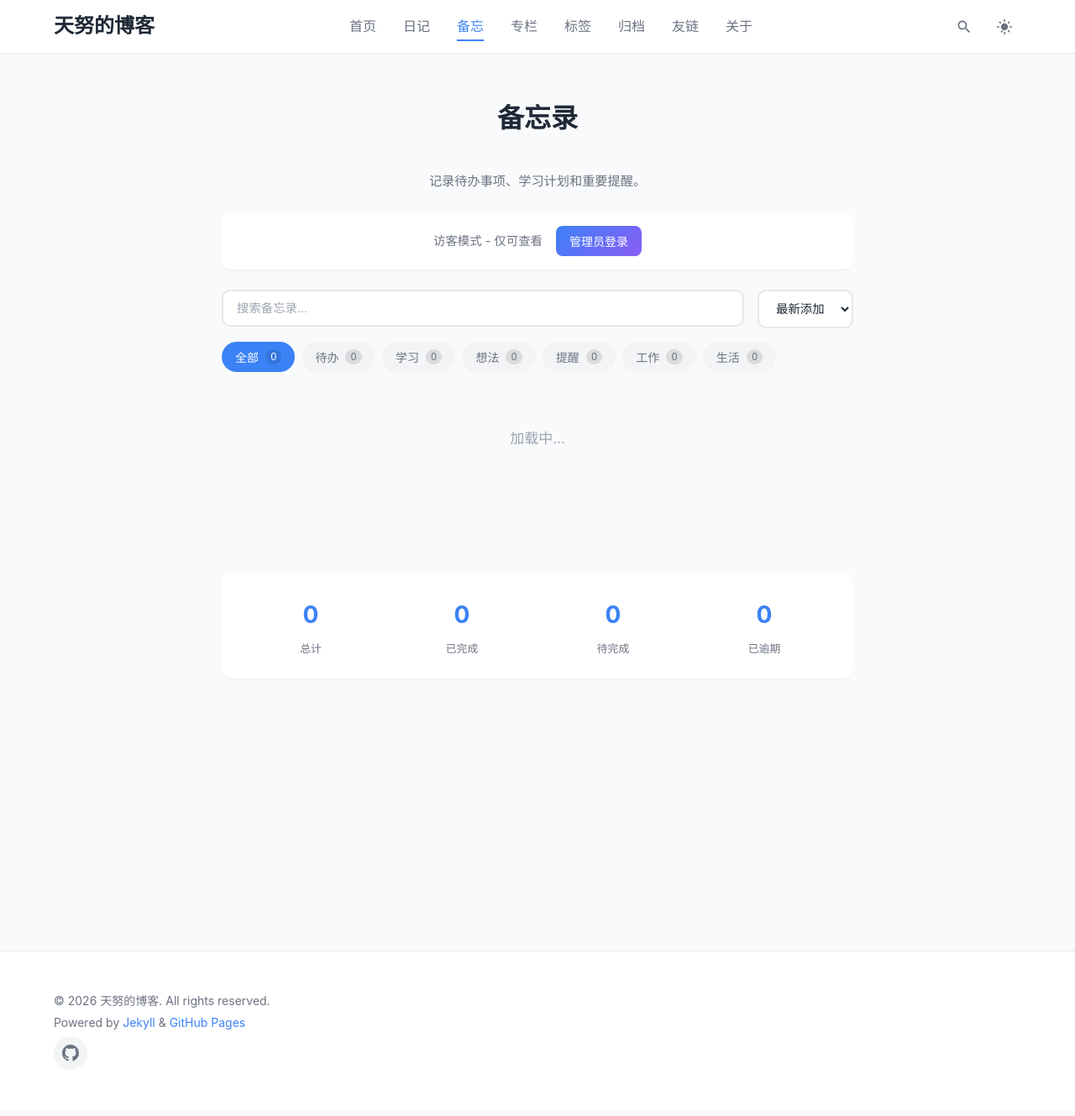
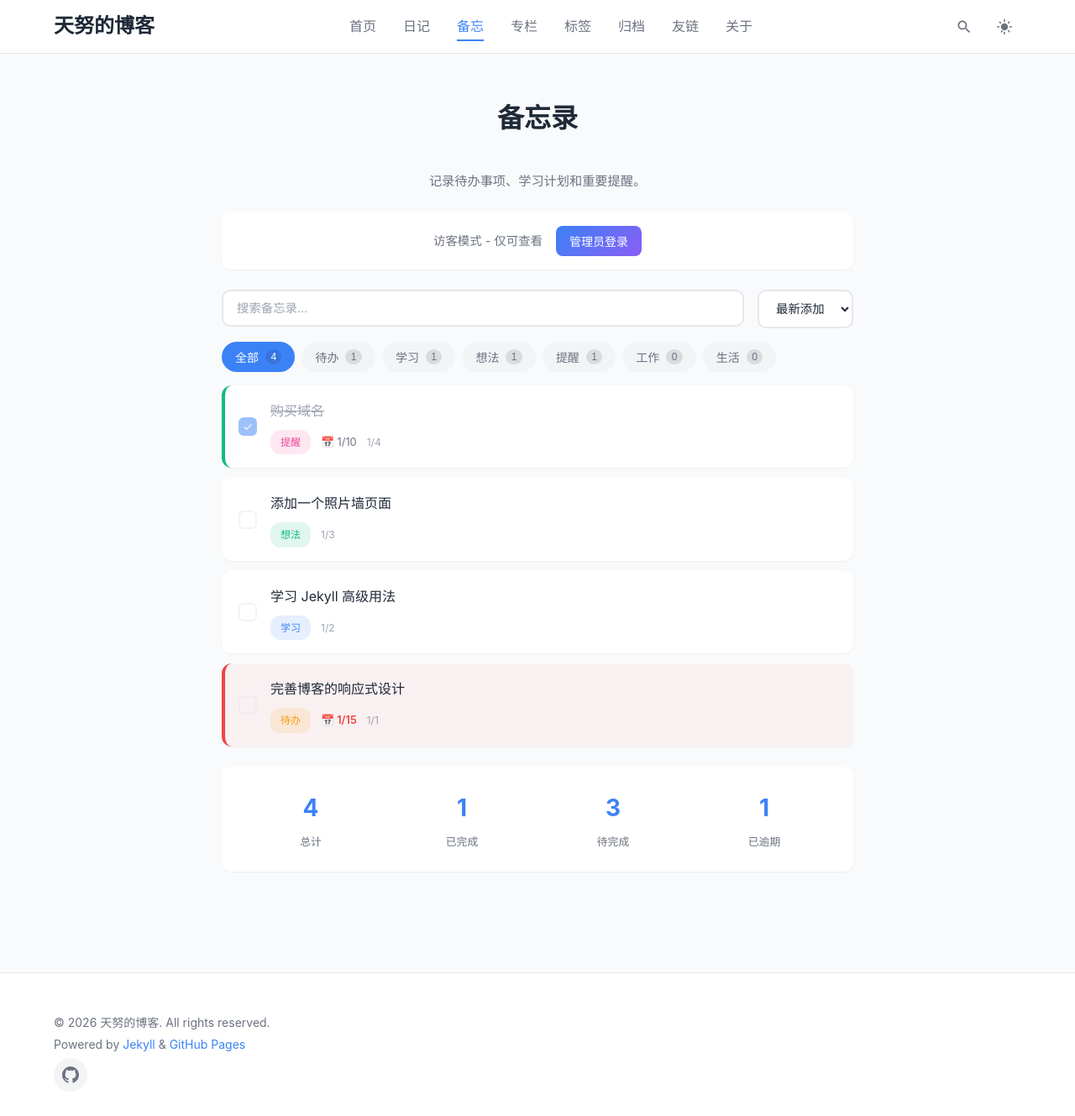
Before and after one commit to tian-nu/tian-nu.github.io, a Jekyll site: the page built from memo.md, in a window 1280 px wide and 1348 px high. Shown: the top 1329 px of the window at 84% size. Built offline with Jekyll 4.4.1, drawn with Linux system fonts in a browser that asks for light colours; some of the changed lines change nothing that is shown.

Commit message:
修复备忘录功能：简化登录验证，修复加载问题

```diff
--- a/memo.md
+++ b/memo.md
@@ -92,15 +92,26 @@
       <span class="stat-label">已逾期</span>
     </div>
   </div>
+
+  <!-- 数据操作 (仅管理员可见) -->
+  <div class="memo-actions" id="memo-actions-section" style="display: none;">
+    <button onclick="exportMemos()" class="action-btn">
+      <svg viewBox="0 0 24 24" width="16" height="16"><path fill="currentColor" d="M19 9h-4V3H9v6H5l7 7 7-7zM5 18v2h14v-2H5z"/></svg>
+      导出数据
+    </button>
+    <button onclick="clearAllMemos()" class="action-btn danger">
+      <svg viewBox="0 0 24 24" width="16" height="16"><path fill="currentColor" d="M6 19c0 1.1.9 2 2 2h8c1.1 0 2-.9 2-2V7H6v12zM19 4h-3.5l-1-1h-5l-1 1H5v2h14V4z"/></svg>
+      清空全部
+    </button>
+  </div>
 </div>
 
 <script>
-// 数据存储在 _data/memos.json 文件中
-// 通过 GitHub Actions 自动部署更新
+// 数据存储
 let memos = [];
 let currentFilter = 'all';
 let isAdmin = false;
-const ADMIN_PASSWORD_HASH = '21232f297a57a5a743894a0e4a801fc3'; // admin123 的 MD5
+const ADMIN_PASSWORD = 'admin123';
 
 // 分类配置
 const categories = {
@@ -113,12 +124,12 @@
 };
 
 // 初始化
-async function init() {
+function init() {
   // 检查登录状态
   checkLoginStatus();
 
   // 加载备忘录数据
-  await loadMemos();
+  loadMemos();
 
   // 设置默认日期为今天
   const dateInput = document.getElementById('memo-date');
@@ -150,11 +161,11 @@
     const hoursSinceLogin = (Date.now() - parseInt(loginTime)) / (1000 * 60 * 60);
     if (hoursSinceLogin < 24) {
       isAdmin = true;
-      updateAdminUI();
     } else {
       localStorage.removeItem('admin_login_time');
     }
   }
+  updateAdminUI();
 }
 
 // 更新管理员界面
@@ -163,17 +174,20 @@
   const loginBtn = document.getElementById('login-btn');
   const logoutBtn = document.getElementById('logout-btn');
   const addSection = document.getElementById('memo-add-section');
+  const actionsSection = document.getElementById('memo-actions-section');
 
   if (isAdmin) {
     loginText.textContent = '管理员模式 - 可编辑';
     loginBtn.style.display = 'none';
     logoutBtn.style.display = 'inline-block';
     if (addSection) addSection.style.display = 'flex';
+    if (actionsSection) actionsSection.style.display = 'flex';
   } else {
     loginText.textContent = '访客模式 - 仅可查看';
     loginBtn.style.display = 'inline-block';
     logoutBtn.style.display = 'none';
     if (addSection) addSection.style.display = 'none';
+    if (actionsSection) actionsSection.style.display = 'none';
   }
 
   renderMemos();
@@ -191,165 +205,10 @@
   document.getElementById('admin-password').value = '';
 }
 
-// MD5 简单实现
-function md5(string) {
-  function rotateLeft(lValue, iShiftBits) {
-    return (lValue << iShiftBits) | (lValue >>> (32 - iShiftBits));
-  }
-  function addUnsigned(lX, lY) {
-    var lX4, lY4, lX8, lY8, lResult;
-    lX8 = (lX & 0x80000000);
-    lY8 = (lY & 0x80000000);
-    lX4 = (lX & 0x40000000);
-    lY4 = (lY & 0x40000000);
-    lResult = (lX & 0x3FFFFFFF) + (lY & 0x3FFFFFFF);
-    if (lX4 & lY4) return (lResult ^ 0x80000000 ^ lX8 ^ lY8);
-    if (lX4 | lY4) {
-      if (lResult & 0x40000000) return (lResult ^ 0xC0000000 ^ lX8 ^ lY8);
-      else return (lResult ^ 0x40000000 ^ lX8 ^ lY8);
-    } else {
-      return (lResult ^ lX8 ^ lY8);
-    }
-  }
-  function f(x, y, z) { return (x & y) | ((~x) & z); }
-  function g(x, y, z) { return (x & z) | (y & (~z)); }
-  function h(x, y, z) { return (x ^ y ^ z); }
-  function i(x, y, z) { return (y ^ (x | (~z))); }
-  function ff(a, b, c, d, x, s, ac) {
-    a = addUnsigned(a, addUnsigned(addUnsigned(f(b, c, d), x), ac));
-    return addUnsigned(rotateLeft(a, s), b);
-  }
-  function gg(a, b, c, d, x, s, ac) {
-    a = addUnsigned(a, addUnsigned(addUnsigned(g(b, c, d), x), ac));
-    return addUnsigned(rotateLeft(a, s), b);
-  }
-  function hh(a, b, c, d, x, s, ac) {
-    a = addUnsigned(a, addUnsigned(addUnsigned(h(b, c, d), x), ac));
-    return addUnsigned(rotateLeft(a, s), b);
-  }
-  function ii(a, b, c, d, x, s, ac) {
-    a = addUnsigned(a, addUnsigned(addUnsigned(i(b, c, d), x), ac));
-    return addUnsigned(rotateLeft(a, s), b);
-  }
-  function convertToWordArray(string) {
-    var lWordCount;
-    var lMessageLength = string.length;
-    var lNumberOfWordsTemp1 = lMessageLength + 8;
-    var lNumberOfWordsTemp2 = (lNumberOfWordsTemp1 - (lNumberOfWordsTemp1 % 64)) / 64;
-    var lNumberOfWords = (lNumberOfWordsTemp2 + 1) * 16;
-    var lWordArray = new Array(lNumberOfWords - 1);
-    var lBytePosition = 0;
-    var lByteCount = 0;
-    while (lByteCount < lMessageLength) {
-      lWordCount = (lByteCount - (lByteCount % 4)) / 4;
-      lBytePosition = (lByteCount % 4) * 8;
-      lWordArray[lWordCount] = (lWordArray[lWordCount] | (string.charCodeAt(lByteCount) << lBytePosition));
-      lByteCount++;
-    }
-    lWordCount = (lByteCount - (lByteCount % 4)) / 4;
-    lBytePosition = (lByteCount % 4) * 8;
-    lWordArray[lWordCount] = lWordArray[lWordCount] | (0x80 << lBytePosition);
-    lWordArray[lNumberOfWords - 2] = lMessageLength << 3;
-    lWordArray[lNumberOfWords - 1] = lMessageLength >>> 29;
-    return lWordArray;
-  }
-  function wordToHex(lValue) {
-    var wordToHexValue = '', wordToHexValueTemp = '', lByte, lCount;
-    for (lCount = 0; lCount <= 3; lCount++) {
-      lByte = (lValue >>> (lCount * 8)) & 255;
-      wordToHexValueTemp = '0' + lByte.toString(16);
-      wordToHexValue = wordToHexValue + wordToHexValueTemp.substr(wordToHexValueTemp.length - 2, 2);
-    }
-    return wordToHexValue;
-  }
-  var x = [];
-  var k, AA, BB, CC, DD, a, b, c, d;
-  var S11 = 7, S12 = 12, S13 = 17, S14 = 22;
-  var S21 = 5, S22 = 9, S23 = 14, S24 = 20;
-  var S31 = 4, S32 = 11, S33 = 16, S34 = 23;
-  var S41 = 6, S42 = 10, S43 = 15, S44 = 21;
-  string = unescape(encodeURIComponent(string));
-  x = convertToWordArray(string);
-  a = 0x67452301; b = 0xEFCDAB89; c = 0x98BADCFE; d = 0x10325476;
-  for (k = 0; k < x.length; k += 16) {
-    AA = a; BB = b; CC = c; DD = d;
-    a = ff(a, b, c, d, x[k + 0], S11, 0xD76AA478);
-    d = ff(d, a, b, c, x[k + 1], S12, 0xE8C7B756);
-    c = ff(c, d, a, b, x[k + 2], S13, 0x242070DB);
-    b = ff(b, c, d, a, x[k + 3], S14, 0xC1BDCEEE);
-    a = ff(a, b, c, d, x[k + 4], S11, 0xF57C0FAF);
-    d = ff(d, a, b, c, x[k + 5], S12, 0x4787C62A);
-    c = ff(c, d, a, b, x[k + 6], S13, 0xA8304613);
-    b = ff(b, c, d, a, x[k + 7], S14, 0xFD469501);
-    a = ff(a, b, c, d, x[k + 8], S11, 0x698098D8);
-    d = ff(d, a, b, c, x[k + 9], S12, 0x8B44F7AF);
-    c = ff(c, d, a, b, x[k + 10], S13, 0xFFFF5BB1);
-    b = ff(b, c, d, a, x[k + 11], S14, 0x895CD7BE);
-    a = ff(a, b, c, d, x[k + 12], S11, 0x6B901122);
-    d = ff(d, a, b, c, x[k + 13], S12, 0xFD987193);
-    c = ff(c, d, a, b, x[k + 14], S13, 0xA679438E);
-    b = ff(b, c, d, a, x[k + 15], S14, 0x49B40821);
-    a = gg(a, b, c, d, x[k + 1], S21, 0xF61E2562);
-    d = gg(d, a, b, c, x[k + 6], S22, 0xC040B340);
-    c = gg(c, d, a, b, x[k + 11], S23, 0x265E5A51);
-    b = gg(b, c, d, a, x[k + 0], S24, 0xE9B6C7AA);
-    a = gg(a, b, c, d, x[k + 5], S21, 0xD62F105D);
-    d = gg(d, a, b, c, x[k + 10], S22, 0x2441453);
-    c = gg(c, d, a, b, x[k + 15], S23, 0xD8A1E681);
-    b = gg(b, c, d, a, x[k + 4], S24, 0xE7D3FBC8);
-    a = gg(a, b, c, d, x[k + 9], S21, 0x21E1CDE6);
-    d = gg(d, a, b, c, x[k + 14], S22, 0xC33707D6);
-    c = gg(c, d, a, b, x[k + 3], S23, 0xF4D50D87);
-    b = gg(b, c, d, a, x[k + 8], S24, 0x455A14ED);
-    a = gg(a, b, c, d, x[k + 13], S21, 0xA9E3E905);
-    d = gg(d, a, b, c, x[k + 2], S22, 0xFCEFA3F8);
-    c = gg(c, d, a, b, x[k + 7], S23, 0x676F02D9);
-    b = gg(b, c, d, a, x[k + 12], S24, 0x8D2A4C8A);
-    a = hh(a, b, c, d, x[k + 5], S31, 0xFFFA3942);
-    d = hh(d, a, b, c, x[k + 8], S32, 0x8771F681);
-    c = hh(c, d, a, b, x[k + 11], S33, 0x6D9D6122);
-    b = hh(b, c, d, a, x[k + 14], S34, 0xFDE5380C);
-    a = hh(a, b, c, d, x[k + 1], S31, 0xA4BEEA44);
-    d = hh(d, a, b, c, x[k + 4], S32, 0x4BDECFA9);
-    c = hh(c, d, a, b, x[k + 7], S33, 0xF6BB4B60);
-    b = hh(b, c, d, a, x[k + 10], S34, 0xBEBFBC70);
-    a = hh(a, b, c, d, x[k + 13], S31, 0x289B7EC6);
-    d = hh(d, a, b, c, x[k + 0], S32, 0xEAA127FA);
-    c = hh(c, d, a, b, x[k + 3], S33, 0xD4EF3085);
-    b = hh(b, c, d, a, x[k + 6], S34, 0x4881D05);
-    a = hh(a, b, c, d, x[k + 9], S31, 0xD9D4D039);
-    d = hh(d, a, b, c, x[k + 12], S32, 0xE6DB99E5);
-    c = hh(c, d, a, b, x[k + 15], S33, 0x1FA27CF8);
-    b = hh(b, c, d, a, x[k + 2], S34, 0xC4AC5665);
-    a = ii(a, b, c, d, x[k + 0], S41, 0xF4292244);
-    d = ii(d, a, b, c, x[k + 7], S42, 0x432AFF97);
-    c = ii(c, d, a, b, x[k + 14], S43, 0xAB9423A7);
-    b = ii(b, c, d, a, x[k + 5], S44, 0xFC93A039);
-    a = ii(a, b, c, d, x[k + 12], S41, 0x655B59C3);
-    d = ii(d, a, b, c, x[k + 3], S42, 0x8F0CCC92);
-    c = ii(c, d, a, b, x[k + 10], S43, 0xFFEFF47D);
-    b = ii(b, c, d, a, x[k + 1], S44, 0x85845DD1);
-    a = ii(a, b, c, d, x[k + 8], S41, 0x6FA87E4F);
-    d = ii(d, a, b, c, x[k + 15], S42, 0xFE2CE6E0);
-    c = ii(c, d, a, b, x[k + 6], S43, 0xA3014314);
-    b = ii(b, c, d, a, x[k + 13], S44, 4E0811A1);
-    a = ii(a, b, c, d, x[k + 4], S41, 0xF7537E82);
-    d = ii(d, a, b, c, x[k + 11], S42, 0xBD3AF235);
-    c = ii(c, d, a, b, x[k + 2], S43, 0x2AD7D2BB);
-    b = ii(b, c, d, a, x[k + 9], S44, 0xEB86D391);
-    a = addUnsigned(a, AA);
-    b = addUnsigned(b, BB);
-    c = addUnsigned(c, CC);
-    d = addUnsigned(d, DD);
-  }
-  var tempValue = wordToHex(a) + wordToHex(b) + wordToHex(c) + wordToHex(d);
-  return tempValue.toLowerCase();
-}
-
 // 登录
 function login() {
   const password = document.getElementById('admin-password').value;
-  if (md5(password) === ADMIN_PASSWORD_HASH) {
+  if (password === ADMIN_PASSWORD) {
     isAdmin = true;
     localStorage.setItem('admin_login_time', Date.now().toString());
     hideLoginModal();
@@ -368,53 +227,36 @@
 }
 
 // 加载备忘录 - 从 JSON 文件
-async function loadMemos() {
-  try {
-    // 从 _data/memos.json 加载
-    const response = await fetch('{{ site.baseurl }}/assets/data/memos.json?t=' + Date.now());
-    if (response.ok) {
-      const data = await response.json();
+function loadMemos() {
+  fetch('{{ site.baseurl }}/assets/data/memos.json')
+    .then(response => {
+      if (response.ok) {
+        return response.json();
+      }
+      throw new Error('加载失败');
+    })
+    .then(data => {
       memos = data.memos || [];
-    } else {
-      // 如果文件不存在，使用空数组
+      renderMemos();
+      updateStats();
+      updateTabCounts();
+    })
+    .catch(e => {
+      console.error('加载备忘录失败:', e);
       memos = [];
-    }
-  } catch (e) {
-    console.error('加载备忘录失败:', e);
-    memos = [];
-  }
-  renderMemos();
-  updateStats();
-  updateTabCounts();
+      renderMemos();
+      updateStats();
+      updateTabCounts();
+    });
 }
 
-// 保存备忘录到仓库 (通过 GitHub API)
-async function saveMemosToRepo() {
-  if (!isAdmin) {
-    alert('请先登录管理员账号');
-    return false;
-  }
-
-  // 由于静态网站无法直接修改文件，这里提供下载更新文件的方式
+// 保存备忘录到 localStorage (临时存储)
+function saveMemos() {
   const data = {
     memos: memos,
     updatedAt: new Date().toISOString()
   };
-
-  // 保存到 localStorage 作为临时存储
-  localStorage.setItem('memos_pending', JSON.stringify(data));
-
-  // 提供下载
-  const blob = new Blob([JSON.stringify(data, null, 2)], { type: 'application/json' });
-  const url = URL.createObjectURL(blob);
-  const a = document.createElement('a');
-  a.href = url;
-  a.download = 'memos.json';
-  a.click();
-  URL.revokeObjectURL(url);
-
-  alert('备忘录数据已下载，请将文件上传到仓库的 assets/data/ 目录下覆盖原文件');
-  return true;
+  localStorage.setItem('memos_data', JSON.stringify(data));
 }
 
 // 添加备忘录
@@ -444,6 +286,7 @@
   };
 
   memos.unshift(memo);
+  saveMemos();
 
   input.value = '';
   dateInput.valueAsDate = new Date();
@@ -451,9 +294,6 @@
   renderMemos();
   updateStats();
   updateTabCounts();
-
-  // 提示保存到仓库
-  saveMemosToRepo();
 }
 
 // 渲染备忘录
@@ -496,13 +336,14 @@
     const cat = categories[memo.category] || categories.todo;
     const isOverdue = memo.deadline && !memo.completed && new Date(memo.deadline) < new Date();
     const deadlineText = memo.deadline ? formatDate(memo.deadline) : '';
+    const checkboxId = 'cb-' + memo.id.replace(/[^a-zA-Z0-9]/g, '-');
 
     return `
       <div class="memo-item ${memo.completed ? 'completed' : ''} ${isOverdue ? 'overdue' : ''}" data-id="${memo.id}">
         <div class="memo-checkbox">
-          <input type="checkbox" id="cb-${memo.id}" ${memo.completed ? 'checked' : ''}
+          <input type="checkbox" id="${checkboxId}" ${memo.completed ? 'checked' : ''}
                  onchange="toggleComplete('${memo.id}')" ${!isAdmin ? 'disabled' : ''}>
-          <label for="cb-${memo.id}"></label>
+          <label for="${checkboxId}"></label>
         </div>
         <div class="memo-content">
           <div class="memo-text">${escapeHtml(memo.text)}</div>
@@ -525,7 +366,6 @@
 function toggleComplete(id) {
   if (!isAdmin) {
     alert('请先登录管理员账号');
-    // 恢复复选框状态
     renderMemos();
     return;
   }
@@ -533,10 +373,10 @@
   const memo = memos.find(m => m.id === id);
   if (memo) {
     memo.completed = !memo.completed;
+    saveMemos();
     renderMemos();
     updateStats();
     updateTabCounts();
-    saveMemosToRepo();
   }
 }
 
@@ -549,10 +389,10 @@
 
   if (!confirm('确定要删除这条备忘录吗？')) return;
   memos = memos.filter(m => m.id !== id);
+  saveMemos();
   renderMemos();
   updateStats();
   updateTabCounts();
-  saveMemosToRepo();
 }
 
 // 编辑备忘录
@@ -568,8 +408,8 @@
   const newText = prompt('编辑备忘录:', memo.text);
   if (newText !== null && newText.trim()) {
     memo.text = newText.trim();
+    saveMemos();
     renderMemos();
-    saveMemosToRepo();
   }
 }
 
@@ -611,6 +451,42 @@
     const el = document.getElementById('count-' + cat);
     if (el) el.textContent = count;
   });
+}
+
+// 导出数据
+function exportMemos() {
+  if (!isAdmin) {
+    alert('请先登录管理员账号');
+    return;
+  }
+
+  const data = {
+    memos: memos,
+    updatedAt: new Date().toISOString()
+  };
+
+  const blob = new Blob([JSON.stringify(data, null, 2)], { type: 'application/json' });
+  const url = URL.createObjectURL(blob);
+  const a = document.createElement('a');
+  a.href = url;
+  a.download = 'memos.json';
+  a.click();
+  URL.revokeObjectURL(url);
+}
+
+// 清空全部
+function clearAllMemos() {
+  if (!isAdmin) {
+    alert('请先登录管理员账号');
+    return;
+  }
+
+  if (!confirm('确定要清空所有备忘录吗？此操作不可恢复！')) return;
+  memos = [];
+  saveMemos();
+  renderMemos();
+  updateStats();
+  updateTabCounts();
 }
 
 // 格式化日期
@@ -1083,6 +959,38 @@
   color: var(--text-secondary);
 }
 
+/* 操作按钮 */
+.memo-actions {
+  display: flex;
+  gap: 1rem;
+  justify-content: center;
+  flex-wrap: wrap;
+}
+
+.action-btn {
+  display: flex;
+  align-items: center;
+  gap: 0.5rem;
+  padding: 0.75rem 1.25rem;
+  background-color: var(--bg-primary);
+  border: 2px solid var(--border-color);
+  border-radius: 10px;
+  color: var(--text-secondary);
+  font-size: 0.9rem;
+  cursor: pointer;
+  transition: all 0.2s;
+}
+
+.action-btn:hover {
+  border-color: var(--primary-color);
+  color: var(--primary-color);
+}
+
+.action-btn.danger:hover {
+  border-color: #ef4444;
+  color: #ef4444;
+}
+
 @media (max-width: 768px) {
   .memo-add {
     flex-direction: column;
```
